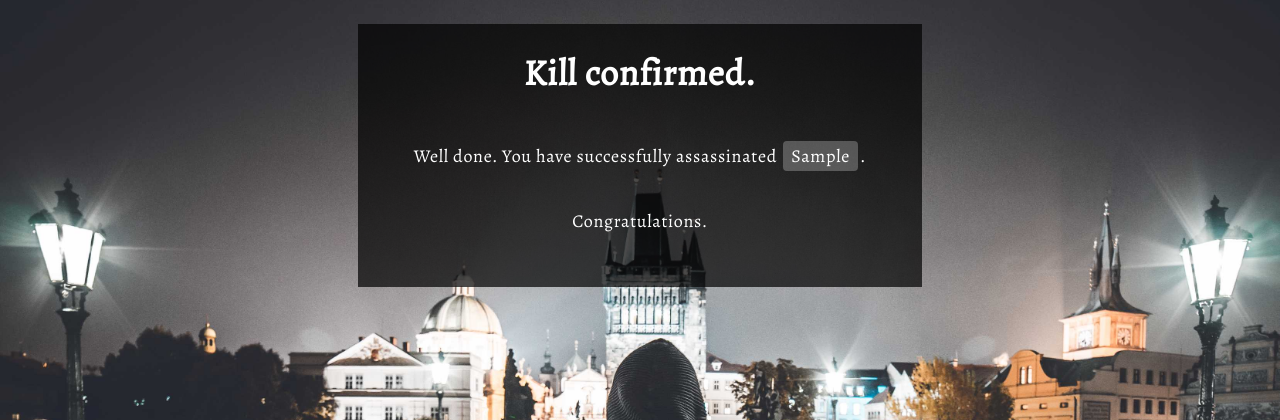
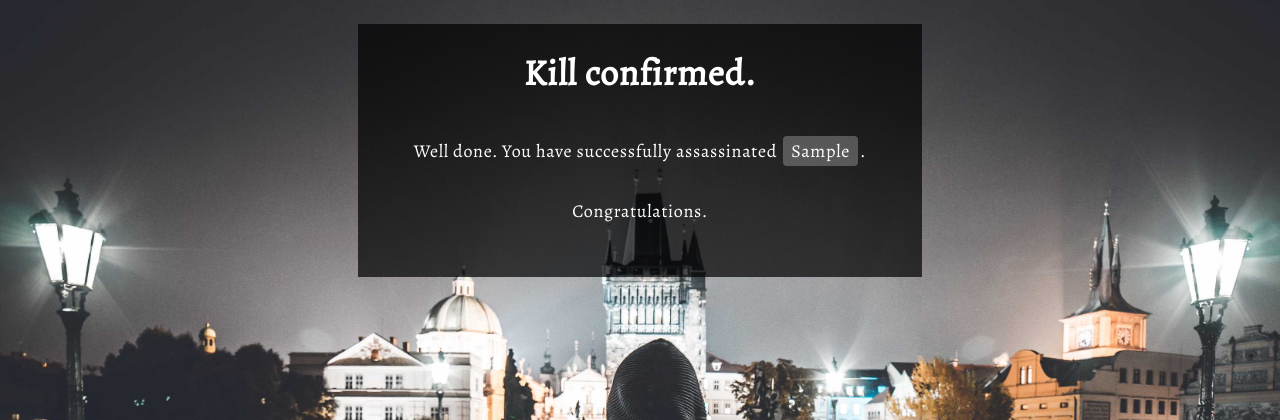
Before and after one commit to tristonpang/capt-assassins-bot, a Flask app: template templates/player-killconfirmed.html in a window 1280 px wide. Shown: the top 420 px of the page. Run offline with Flask 2, Linux system fonts and the light colour scheme; the template is opened without the code that fills it: most values are stand-ins (such as "Sample title", 1, 10 or a date in 2020); some libraries are stand-ins or nearby versions.

Commit message:
Update style for highlight

```diff
--- a/static/css/player-style.css
+++ b/static/css/player-style.css
@@ -96,4 +96,6 @@ button {
     padding: 3px 8px;
     display: inline-block;
     margin: 2px 2px;
+    display: inline;
+    white-space: pre-wrap;
 }
```
